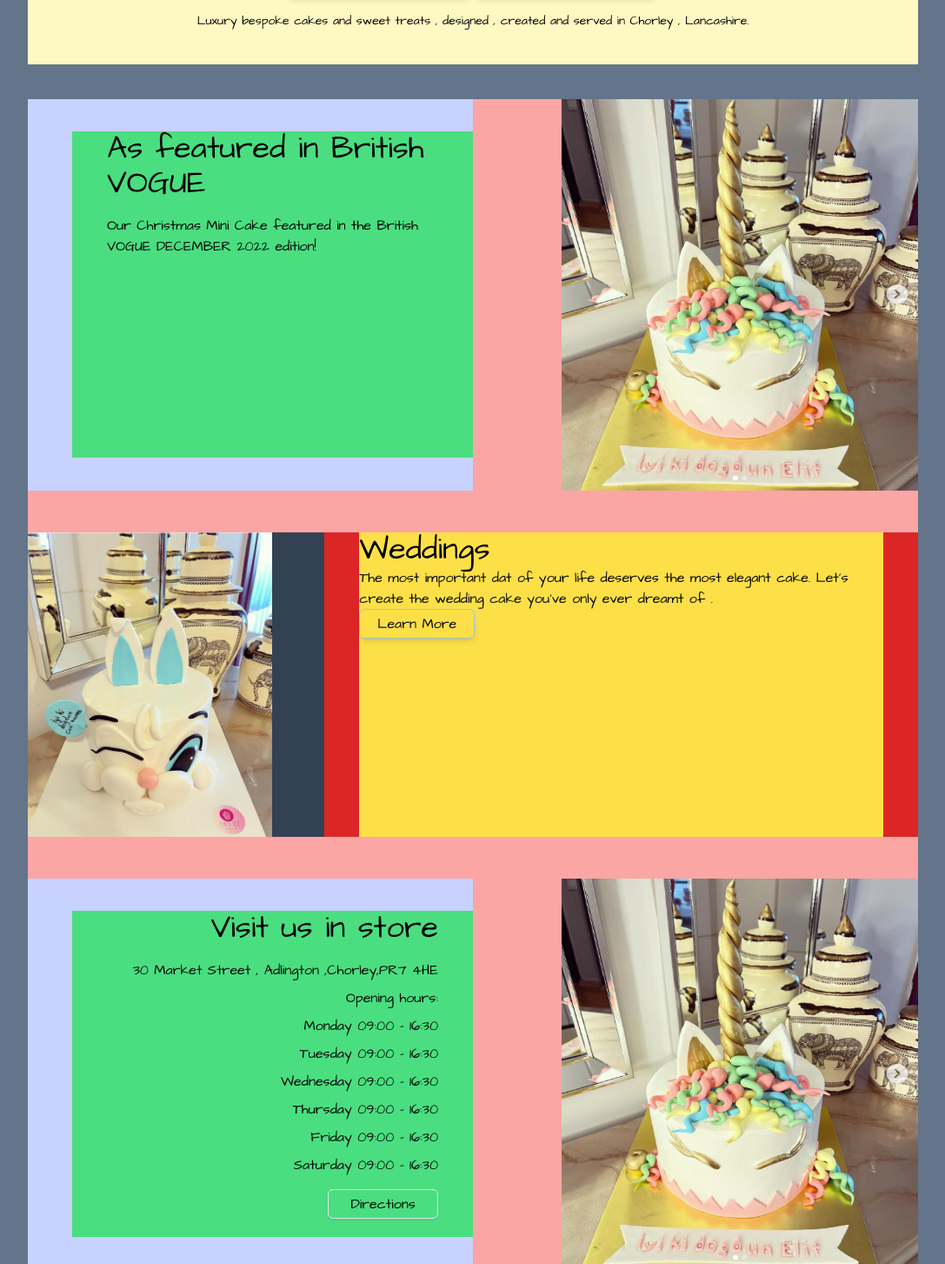
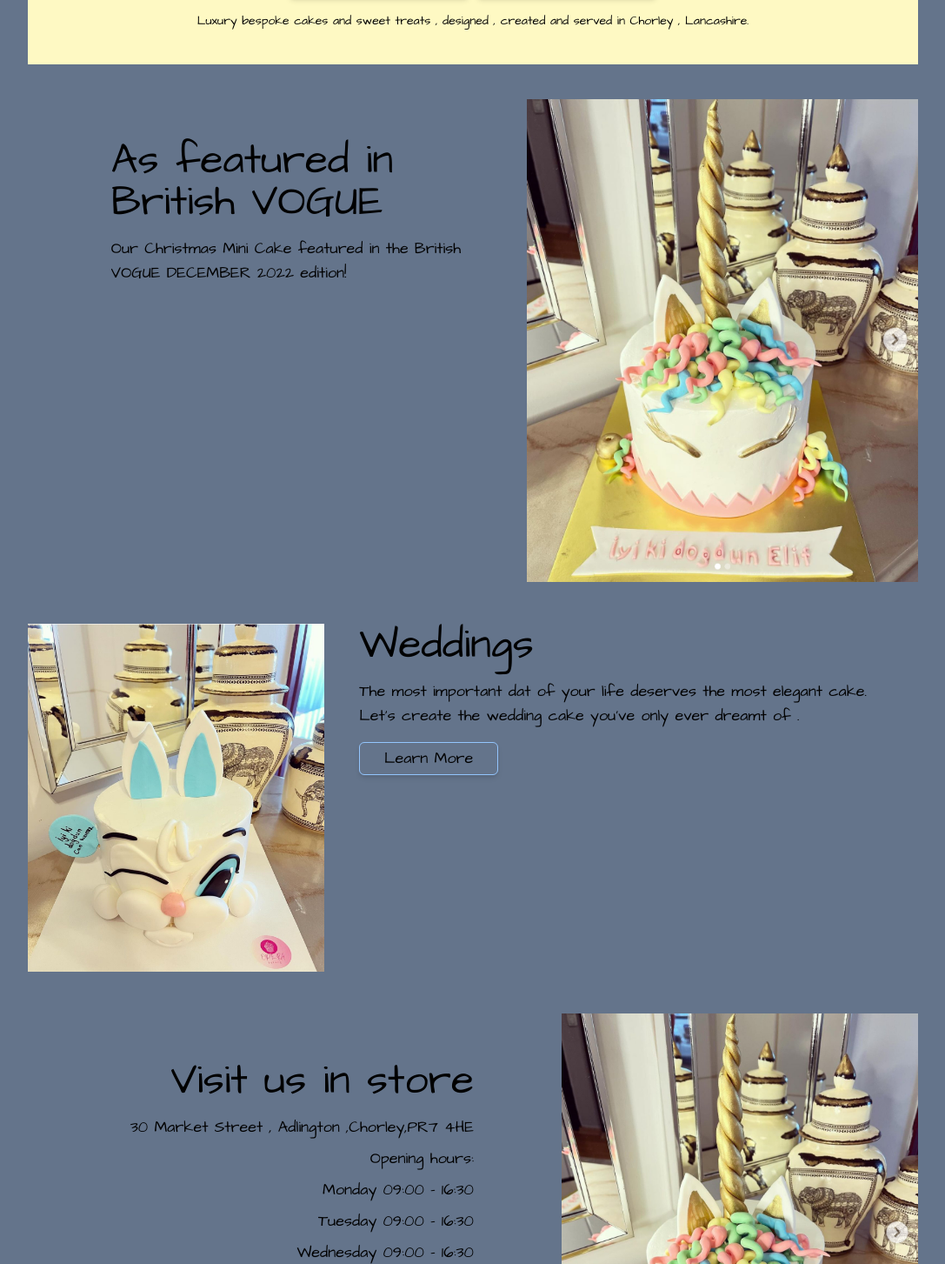
Before and after one commit to muratsimseekk/Cake-Shop, a React (Vite) app: page / in a window 1280 px wide. Shown: the part 1457-2910 px from the top of the page at 87% size, without its empty margins (96-1183 px from the left). Built offline with nearby package versions, Linux system fonts and the light colour scheme; a web font is replaced by a local one.

Commit message:
resize infoCards section

```diff
--- a/src/index.css
+++ b/src/index.css
@@ -5,5 +5,5 @@
 
 :root {
   font-family: Architects Daughter, Macondo, Roboto, Single Day, Whisper;
-  width: 100wh;
+  max-width: 1536px;
 }
--- a/src/pages/HomePage/ContentPages/InfoCards.jsx
+++ b/src/pages/HomePage/ContentPages/InfoCards.jsx
@@ -3,43 +3,43 @@ import foto1 from "../../../assets/img1.jpg";
 import foto2 from "../../../assets/img2.jpg";
 function InfoCards() {
   return (
-    <div className="flex flex-col w-4/5 bg-red-300 gap-12">
-      <div className="flex w-full h-[450px] justify-center ">
-        <div className="w-1/2 bg-indigo-200 flex justify-end items-center">
-          <div className="bg-green-400 w-[90%] h-5/6 px-10 flex flex-col gap-4 ">
-            <h2 className="text-4xl">As featured in British VOGUE</h2>
-            <p className="text-md ">
+    <div className="flex flex-col w-4/5 bg-300 gap-12">
+      <div className="flex w-full  justify-center ">
+        <div className="w-3/5  flex justify-end items-center">
+          <div className=" w-[90%] h-5/6 px-10 flex flex-col gap-4 ">
+            <h2 className="text-5xl">As featured in British VOGUE</h2>
+            <p className="text-lg ">
               Our Christmas Mini Cake featured in the British VOGUE DECEMBER
               2022 edition!
             </p>
           </div>
         </div>
         <div className="w-1/2 flex justify-end">
-          <img className="w-4/5 h-full" src={foto1} alt="" />
+          <img className="w-[450px] " src={foto1} alt="" />
         </div>
       </div>
-      <div className="h-[350px] bg-blue-300 flex  ">
-        <div className="w-1/3 h-full bg-slate-700 flex ">
-          <img className="h-full max-w-max" src={foto2} alt="" />
+      <div className="h-[400px]  flex  ">
+        <div className="w-1/3 h-full  flex ">
+          <img className="h-full w-[350px]" src={foto2} alt="" />
         </div>
-        <div className="w-2/3 bg-red-600 px-10">
-          <div className="bg-yellow-300  h-full">
-            <h2 className="text-4xl">Weddings</h2>
-            <p className="text-md">
+        <div className="w-2/3  px-10">
+          <div className="  h-full flex flex-col gap-4">
+            <h2 className="text-5xl">Weddings</h2>
+            <p className="text-lg">
               The most important dat of your life deserves the most elegant
               cake. Let's create the wedding cake you've only ever dreamt of .
             </p>
-            <button className="border px-5 py-1 shadow-md rounded-md border-blue-300">
+            <button className="border w-[26.5%] py-1 text-lg shadow-md rounded-md border-blue-300">
               Learn More
             </button>
           </div>
         </div>
       </div>
-      <div className="flex w-full h-[450px] justify-center text-end">
-        <div className="w-1/2 bg-indigo-200 flex justify-end items-center ">
-          <div className="bg-green-400 w-[90%] h-5/6 px-10 flex flex-col gap-4 items-end">
-            <h2 className="text-4xl">Visit us in store</h2>
-            <div className="flex flex-col gap-2">
+      <div className="flex w-full justify-end text-end">
+        <div className="w-3/5  flex justify-between items-center ">
+          <div className=" w-[90%]  px-10 flex flex-col gap-4 items-end">
+            <h2 className="text-5xl">Visit us in store</h2>
+            <div className="flex text-lg flex-col gap-2">
               <p>30 Market Street , Adlington ,Chorley,PR7 4HE</p>
               <p>Opening hours:</p>
               <p>Monday 09:00 - 16:30</p>
@@ -49,13 +49,13 @@ function InfoCards() {
               <p>Friday 09:00 - 16:30</p>
               <p>Saturday 09:00 - 16:30</p>
             </div>
-            <button className="border w-1/3 py-1 rounded-md shadow">
+            <button className="border text-lg w-1/3 py-1 rounded-md shadow">
               Directions
             </button>
           </div>
         </div>
-        <div className="w-1/2 flex justify-end">
-          <img className="w-4/5 h-full" src={foto1} alt="" />
+        <div className="w-2/5 flex justify-end">
+          <img className="w-[450px] h-full" src={foto1} alt="" />
         </div>
       </div>
     </div>
```
